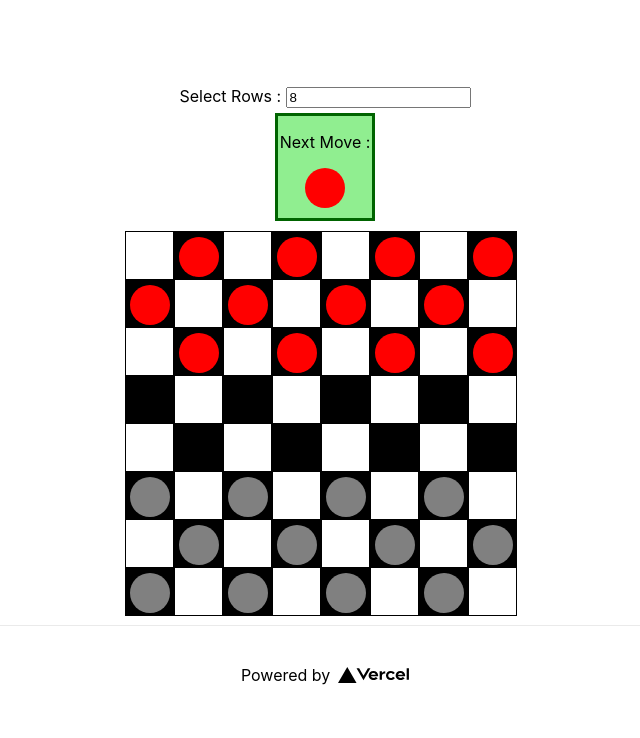
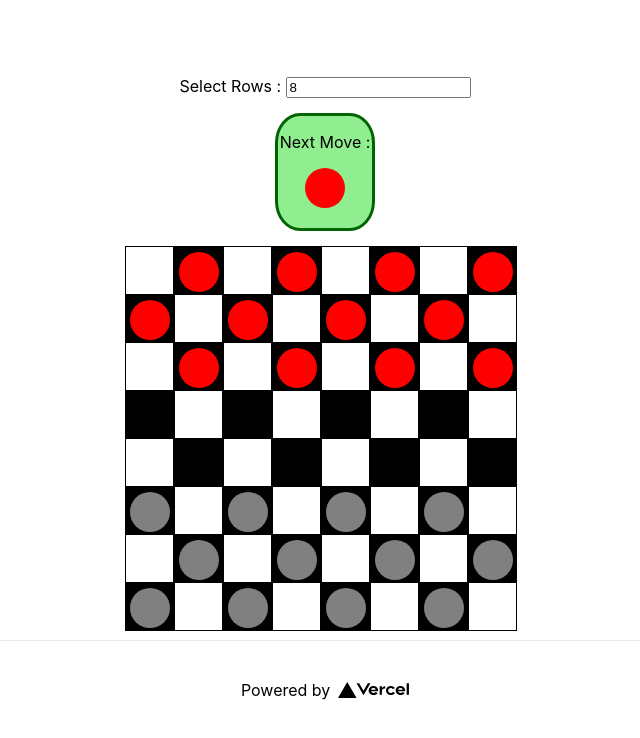
Before and after one commit to 343guiltyspark/ncheckers, a Next.js app: page / in a window 1280 px wide. Shown: the top 738 px of the page, without its empty margins (315-955 px from the left). Built offline with nearby package versions, Linux system fonts and the light colour scheme.

Commit message:
Css changes to fix view bugs.

```diff
--- a/styles/Home.module.css
+++ b/styles/Home.module.css
@@ -1,6 +1,8 @@
 .container {
   min-height: 100vh;
+  min-width: 100vw;
   padding: 0 0.5rem;
+  float: left;
   display: flex;
   flex-direction: column;
   justify-content: center;
--- a/styles/globals.css
+++ b/styles/globals.css
@@ -74,10 +74,11 @@ a {
   margin: auto;
   padding: 5px;
   text-align: center;
+  padding-bottom: 15px;
 }
 
 .top {
-  padding: 5px;
+  padding: 10px;
 }
 
 .activePlayer {
@@ -85,8 +86,9 @@ a {
   margin-left: auto;
   margin-right: auto;
   width: 100px;
-  padding-bottom: 10px;
+  padding-bottom: 20px;
   border: darkgreen 3px solid;
   text-align: center;
   background-color: lightgreen;
+  border-radius: 25%;
 }
```
